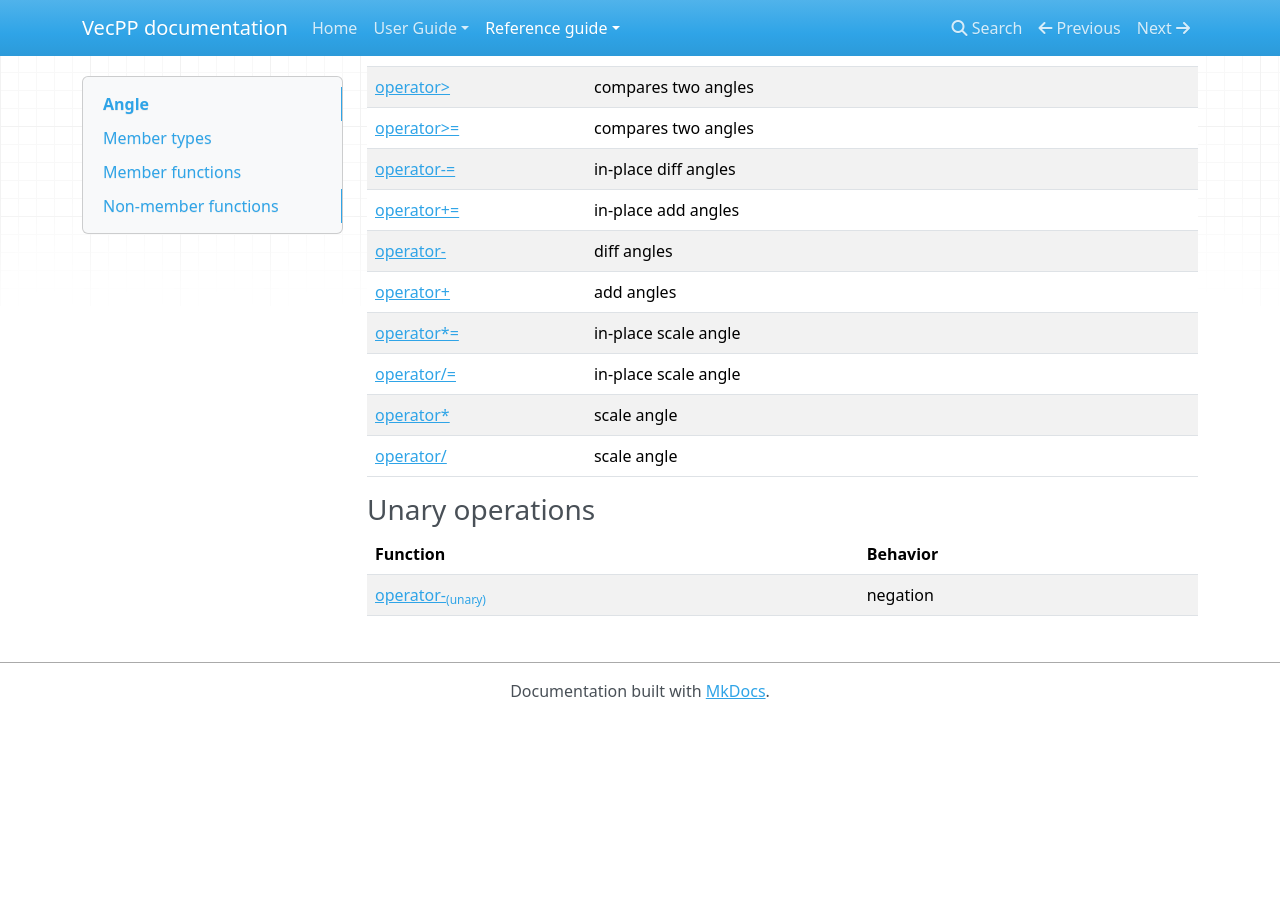
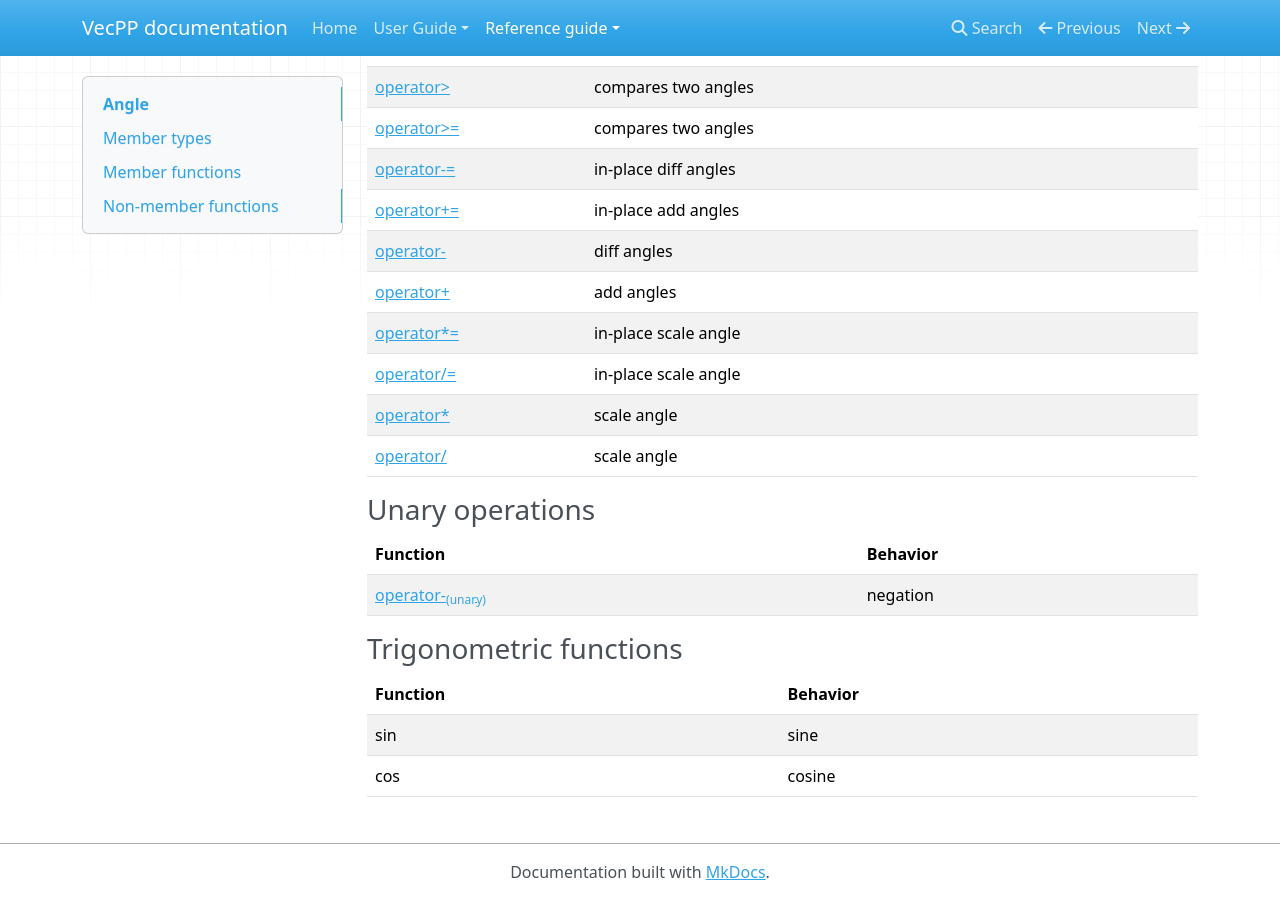
Before and after one commit to VecPP/vecpp, an MkDocs documentation site: the page built from docs/reference/angle.md, in a window 1280 px wide and 900 px high, scrolled down 1234 px. Built offline with MkDocs 1.6.1, drawn with Linux system fonts in a browser that asks for light colours; nearby versions of some CDN libraries; before the commit the page ends 1953 px from its top, so only the background shows below that.

Commit message:
added a temporary sin() and cos() based on taylor series

```diff
--- a/docs/reference/angle.md
+++ b/docs/reference/angle.md
@@ -61,3 +61,9 @@ Function                                  | Behavior
 Function                                            | Behavior
 ----------------------------------------------------|------------------------
 [operator-<sub>(unary)</sub>](angle/unary_minus.md) | negation
+
+### Trigonometric functions
+Function                                            | Behavior
+----------------------------------------------------|------------------------
+sin                                                 | sine
+cos                                                 | cosine
```
Also changed, not shown: 4 other files.
